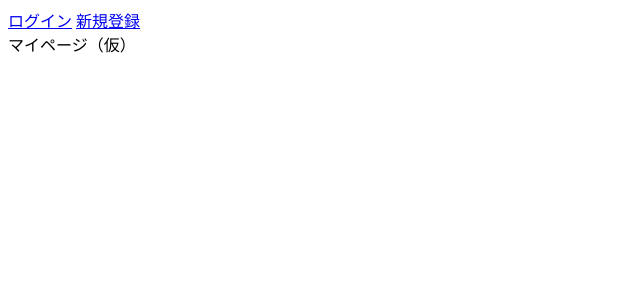
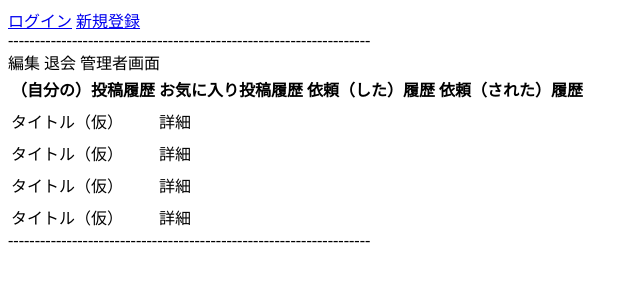
Before and after one commit to okaharuki115/jisaku_okaharuki, a Laravel app: page /mypage in a window 1280 px wide. Shown: the top 300 px of the page, without its empty margins (0-640 px from the left). Run offline with Laravel 8, Linux system fonts and the light colour scheme; data that the repository does not hold is empty.

Commit message:
20240427 - 新規投稿機能 - 実装中

```diff
--- a/app/resources/views/headerFooter.blade.php
+++ b/app/resources/views/headerFooter.blade.php
@@ -38,6 +38,9 @@
                 @endif
             </div>
 
+            <!--↓いらんくなったら消す-->
+            <div>--------------------------------------------------------------------</div>
+
         </nav>
 
 
@@ -45,7 +48,15 @@
     </div>
     @yield('content')<!--←この中に,他ファイルに書いてある(アット)sencion~(アット)endsectionまでの部分が入る-->
 
+    <!--↓いらんくなったら消す-->
+    <div>--------------------------------------------------------------------</div>
+
     <footer>
+        <!--ログイン中の場合（ログイン中でない場合はfooter表示しないので、elseは記述しない？）-->
+        @if(Auth::check())
+            <a>投稿検索</a><!--リンク先追加する-->
+            <a href="{{ route('newPost') }}">新規投稿</a>
+        @endif
     </footer>
 
 </body>
--- a/app/resources/views/mypage/myPage.blade.php
+++ b/app/resources/views/mypage/myPage.blade.php
@@ -1,7 +1,80 @@
 @extends('headerFooter')
 
 @section('content')
-    <div>マイページ（仮）</div>
+    <div><!--上半分-->
+        <div>
+            <div><!--ここにアイコンを表示--></div>
+            <div>
+                <div>{{ Auth::user()->name }}</div><!--ユーザー名表示-->
+                <div>{{ Auth::user()->email }}</div><!--メールアドレス表示-->
+            </div>
+        </div>
+        <div>
+            <a>編集</a><!--リンク先追加-->
+            <a>退会</a><!--リンク先追加-->
+            <a>管理者画面</a><!--リンク先追加-->
+        </div>
+    </div>
+
+    <div><!--下半分-->
+        <table>
+            <thead>
+                <tr>
+                    <th scope='col'>（自分の）投稿履歴</th><!--col は、そのth要素が列方向に対する見出しであることを示す-->
+                    <th scope='col'>お気に入り投稿履歴</th>
+                    <th scope='col'>依頼（した）履歴</th>
+                    <th scope='col'>依頼（された）履歴</th>
+                </tr>
+            </thead>
+            <tbody>
+                <tr>
+                    <td><!--自分の投稿履歴-->
+                        <!--アットforeach書く-->
+                        <tr>
+                            <td>タイトル（仮）</td><!--タイトルを表示-->
+                            <td>
+                                <a>詳細</a><!--リンク先追加-->
+                            </td>
+                        </tr>
+                        <!--アットendforeach書く-->
+                    </td>
+
+                    <td><!--お気に入り投稿履歴-->
+                        <!--アットforeach書く-->
+                        <tr>
+                            <td>タイトル（仮）</td><!--タイトルを表示-->
+                            <td>
+                                <a>詳細</a><!--リンク先追加-->
+                            </td>
+                        </tr>
+                        <!--アットendforeach書く-->
+                    </td>
+
+                    <td><!--依頼（した）履歴-->
+                        <!--アットforeach書く-->
+                        <tr>
+                            <td>タイトル（仮）</td><!--タイトルを表示-->
+                            <td>
+                                <a>詳細</a><!--リンク先追加-->
+                            </td>
+                        </tr>
+                        <!--アットendforeach書く-->
+                    </td>
+
+                    <td><!--依頼（された）履歴-->
+                        <!--アットforeach書く-->
+                        <tr>
+                            <td>タイトル（仮）</td><!--タイトルを表示-->
+                            <td>
+                                <a>詳細</a><!--リンク先追加-->
+                            </td>
+                        </tr>
+                        <!--アットendforeach書く-->
+                    </td>
+                </tr>
+            </tbody>
+        </table>
+    </div>
 
 
 
--- a/app/routes/web.php
+++ b/app/routes/web.php
@@ -19,16 +19,18 @@
 //     return view('welcome');
 // });
 
-//ログイン機能がないと使えないようにする
+//Auth内で定義されているルーティングを呼び出す/ログイン機能がないと使えないようにする？
 Auth::routes();
 
 //↓トップページに来た際に使用するControllerとメソッドの宣言→1.トップ画面表示
 Route::get('/',[DisplayController::class,'index']);
 
 
-
 //7.(他ユーザーの)詳細画面へ
 Route::get('/other/{id}/detail',[DisplayController::class,'otherDetail'])->name('other.detail');
 
-//マイページへ
+//6.マイページへ
 Route::get('/mypage',[DisplayController::class,'mypage']);
+
+//10.新規投稿画面へ
+Route::get('/newPost',[RegistrationController::class,'newPost'])->name('newPost');
```
Also changed, not shown: app/app/Http/Controllers/RegistrationController.php (+14 -15 lines), app/resources/views/auth/login.blade.php (+12 -11 lines), app/resources/views/auth/register.blade.php (+22 -10 lines), app/resources/views/fromFooter/newPost.blade.php (added, +63 -0 lines), app/resources/views/login.blade.php (deleted, +0 -24 lines), 1 other file.
